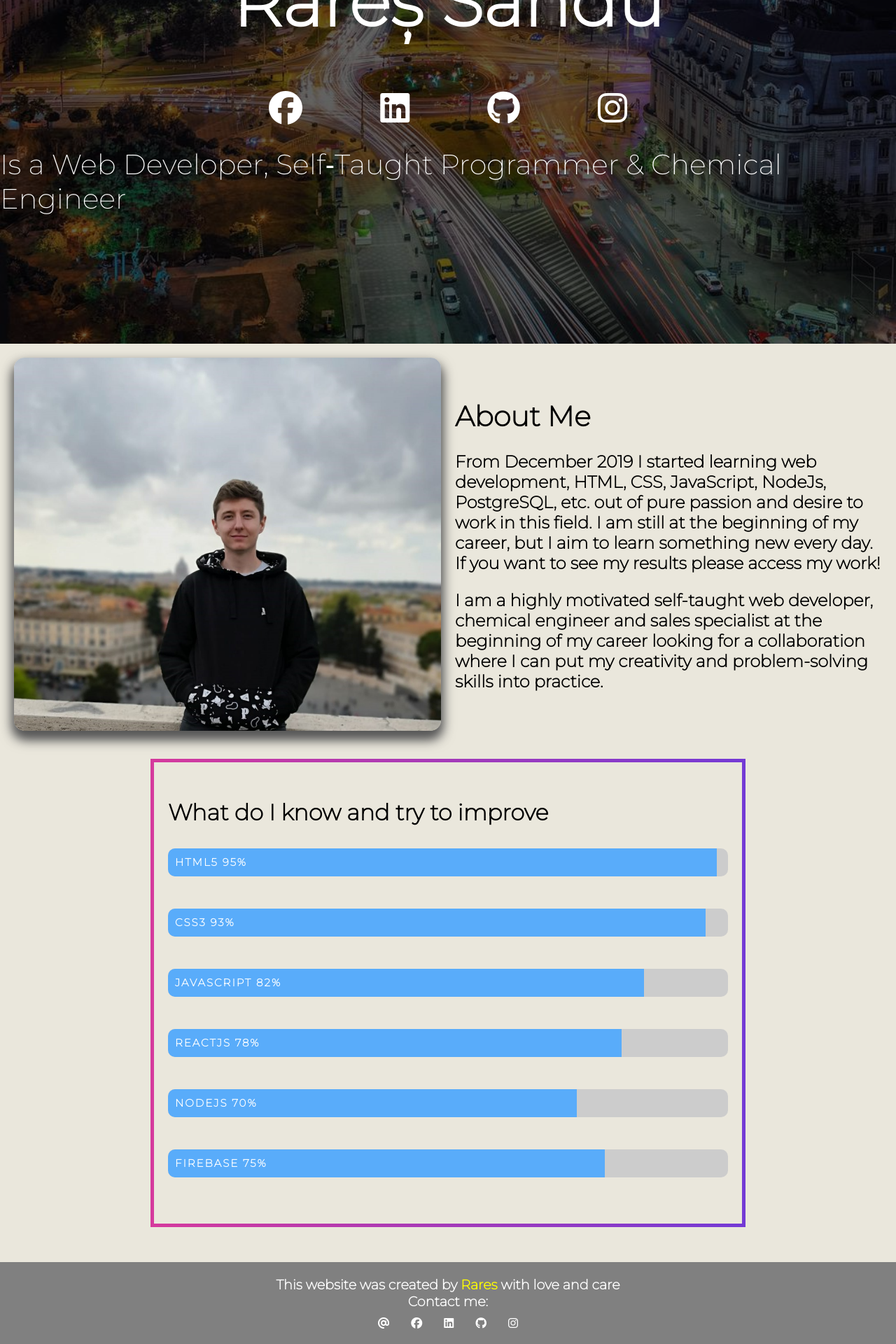
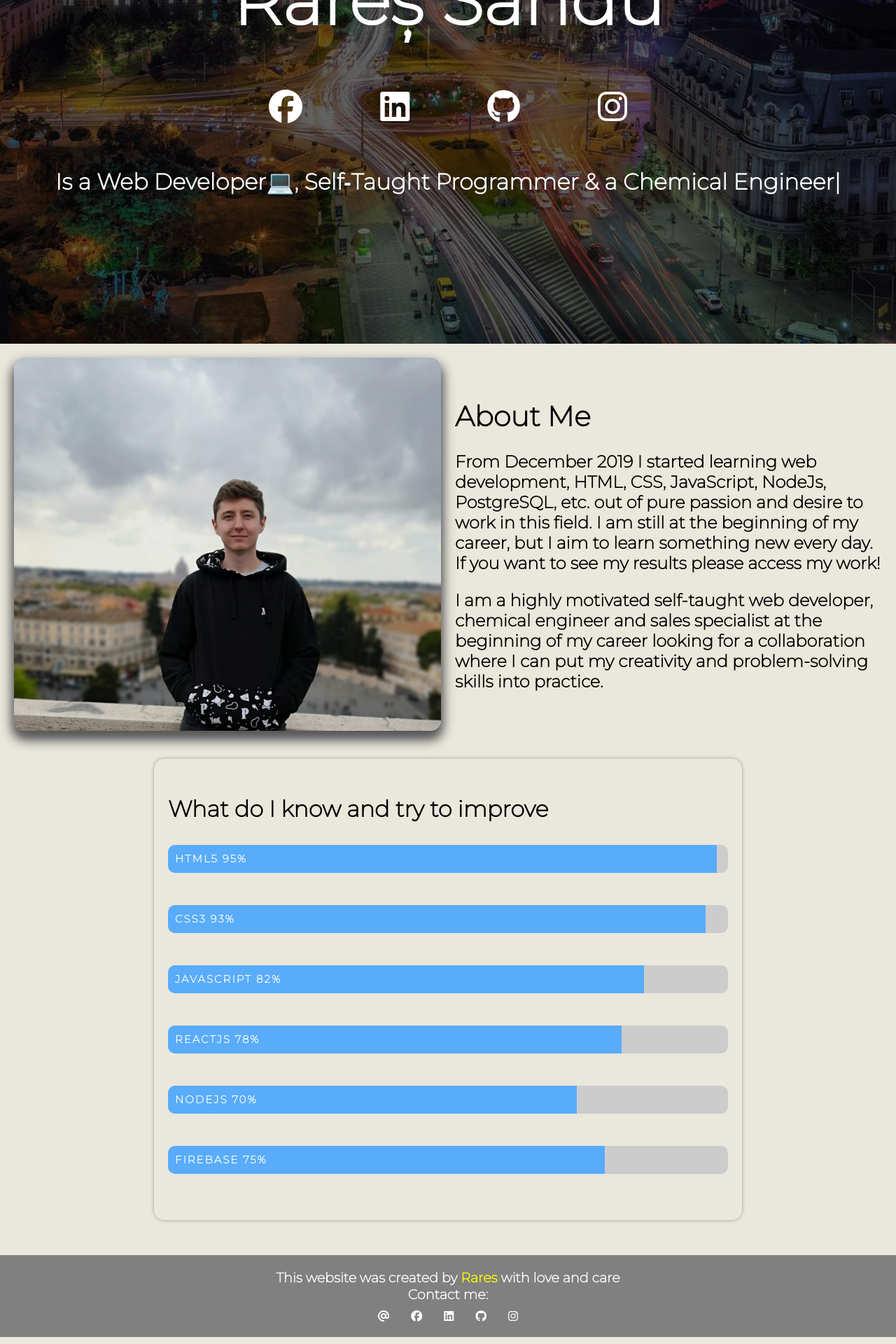
Before and after one commit to RaresSanduConstantin/portofoliu, a React (Create React App) app: page / in a window 1280 px wide. Shown: the part 309-2229 px from the top of the page at 70% size. Built offline with nearby package versions, Linux system fonts and the light colour scheme.

Commit message:
skill bar

```diff
--- a/package.json
+++ b/package.json
@@ -10,7 +10,8 @@
     "react": "^16.13.1",
     "react-dom": "^16.13.1",
     "react-router-dom": "^5.2.0",
-    "react-scripts": "3.4.1"
+    "react-scripts": "3.4.1",
+    "react-typical": "^0.1.3"
   },
   "scripts": {
     "start": "react-scripts start",
--- a/src/components/Header/Header.css
+++ b/src/components/Header/Header.css
@@ -2,7 +2,7 @@
   background-image: url("../../assets/Aerial-view-of-Bucharest.jpg");
 
   /* Center and scale the image nicely */
-  background-position: center;
+  background-position: top;
 
   background-repeat: no-repeat;
   background-size: cover;
@@ -37,7 +37,7 @@
 
 .descriere {
   color: white;
-  font-size: 2.5em;
+  font-size: 1em;
 }
 
 .icons {
--- a/src/components/Header/Header.js
+++ b/src/components/Header/Header.js
@@ -1,5 +1,5 @@
 import React, { Component } from "react";
-// import Typing from "react-typing-animation";
+import Typical from "react-typical";
 import "./Header.css";
 
 export class Header extends Component {
@@ -42,10 +42,17 @@ export class Header extends Component {
               </a>
             </div>
 
-            <div>
-              <span className="descriere">
-                Is a Web Developer, Self‑Taught Programmer & Chemical Engineer
-              </span>
+            <div className="descriere">
+              <p>
+                <Typical
+                  wrapper="b"
+                  steps={[
+                    "Is a Web Developer💻, Self‑Taught Programmer & a Chemical Engineer",
+                    1000,
+                  ]}
+                />
+                {/* Is a Web Developer, Self‑Taught Programmer & Chemical Engineer */}
+              </p>
             </div>
           </div>
         </div>
--- a/src/components/Skills/Part2.js
+++ b/src/components/Skills/Part2.js
@@ -1,20 +1,54 @@
-import React from "react";
+import React, { useRef, useState, useEffect } from "react";
+
 import "./Skills.css";
 
 const Progress = ({ nume, procent }) => {
-  const [style, setStyle] = React.useState({});
+  const [style, setStyle] = useState({});
 
-  setTimeout(() => {
+  const myRef = useRef(null);
+
+  // setTimeout(() => {
+  //   const newStyle = {
+  //     opacity: "1",
+  //     width: `${procent}%`,
+  //   };
+
+  //   setStyle(newStyle);
+  // }, 2000);
+
+  useEffect(() => {
+    seteazaStyle();
+  }, []);
+
+  const afisazaScroll = () => {
+    const winHeight = window.innerHeight;
+    const scrollY = window.scrollY;
+    const scrollPosition = winHeight + scrollY;
+    const d = myRef.current.offsetTop;
+    // console.log(scrollPosition, d);
+
+    if (scrollPosition > d) {
+      dddd();
+    } else {
+      setStyle(style);
+    }
+  };
+
+  const dddd = () => {
     const newStyle = {
       opacity: "1",
       width: `${procent}%`,
     };
 
     setStyle(newStyle);
-  }, 2000);
+  };
+
+  const seteazaStyle = () => {
+    window.addEventListener("scroll", afisazaScroll);
+  };
 
   return (
-    <div className="bars">
+    <div className="bars" ref={myRef}>
       <div className="bar-contain">
         <span className="bar-expand" style={style}>
           <div className="bar-label">
--- a/src/components/Skills/Skills.css
+++ b/src/components/Skills/Skills.css
@@ -2,11 +2,17 @@
   max-width: 800px;
   margin: auto;
   padding: 20px;
-  border: 10px solid;
-  border-image-slice: 1;
-  border-width: 5px;
-  border-image-source: linear-gradient(to left, #743ad5, #d53a9d);
+  /* border-top: 10px solid; */
+
+  /* border-color: linear-gradient(top, #743ad5, #d53a9d); */
+  /* border-image-slice: 45; */
+  /* border-width: 30px; */
+  /* border-image: linear-gradient(to left, #743ad5, #d53a9d); */
   border-radius: 15px;
+  /* box-shadow: 0px 10px 15px rgb(253, 147, 147), 0 10px 20px rgb(255, 188, 188); */
+  box-shadow: 0px 0px 8px -4px black;
+
+  /* box-shadow: 0px 11px -4px black; */
 }
 
 p {
--- a/src/components/Skills/Skills.js
+++ b/src/components/Skills/Skills.js
@@ -4,11 +4,10 @@ import "./Skills.css";
 import Progress from "./Part2";
 
 const Skills = () => {
-
-
   return (
     <div className="container">
       <p>What do I know and try to improve</p>
+
       <Progress nume="HTML5" procent="95" />
       <Progress nume="CSS3" procent="93" />
       <Progress nume="JavaScript" procent="82" />
```
Also changed, not shown: 1 other file (tests, documents, lock files or other folders).
